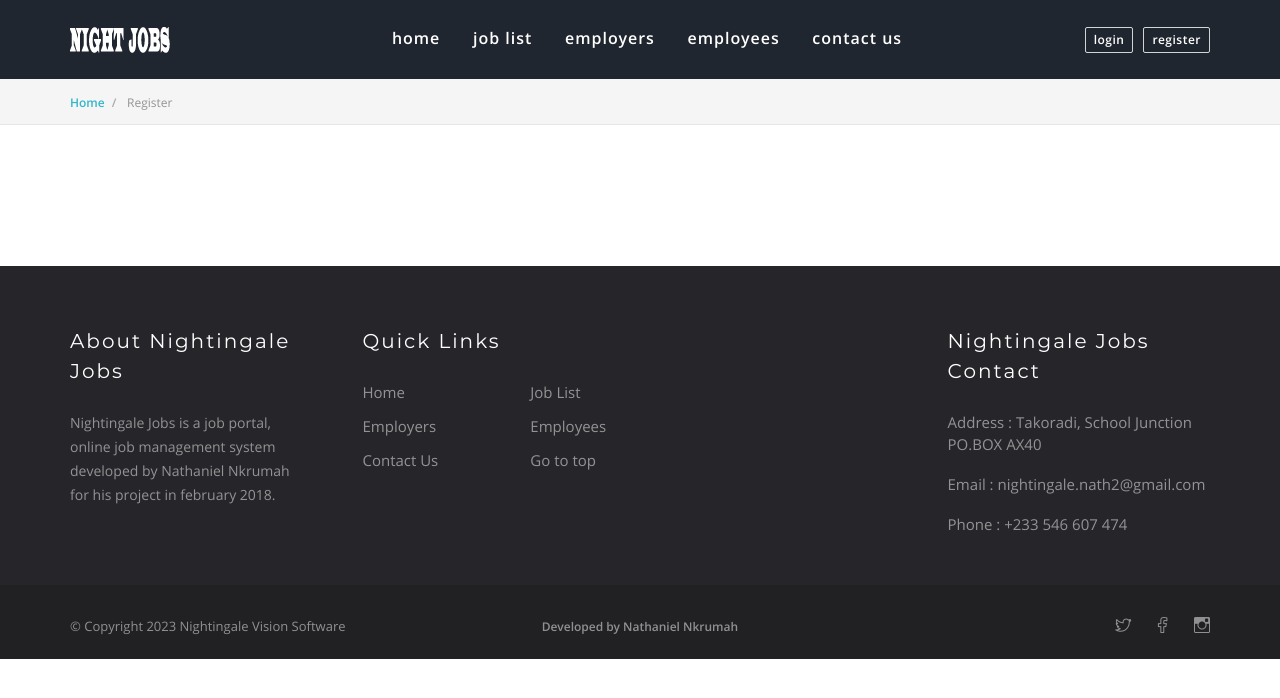
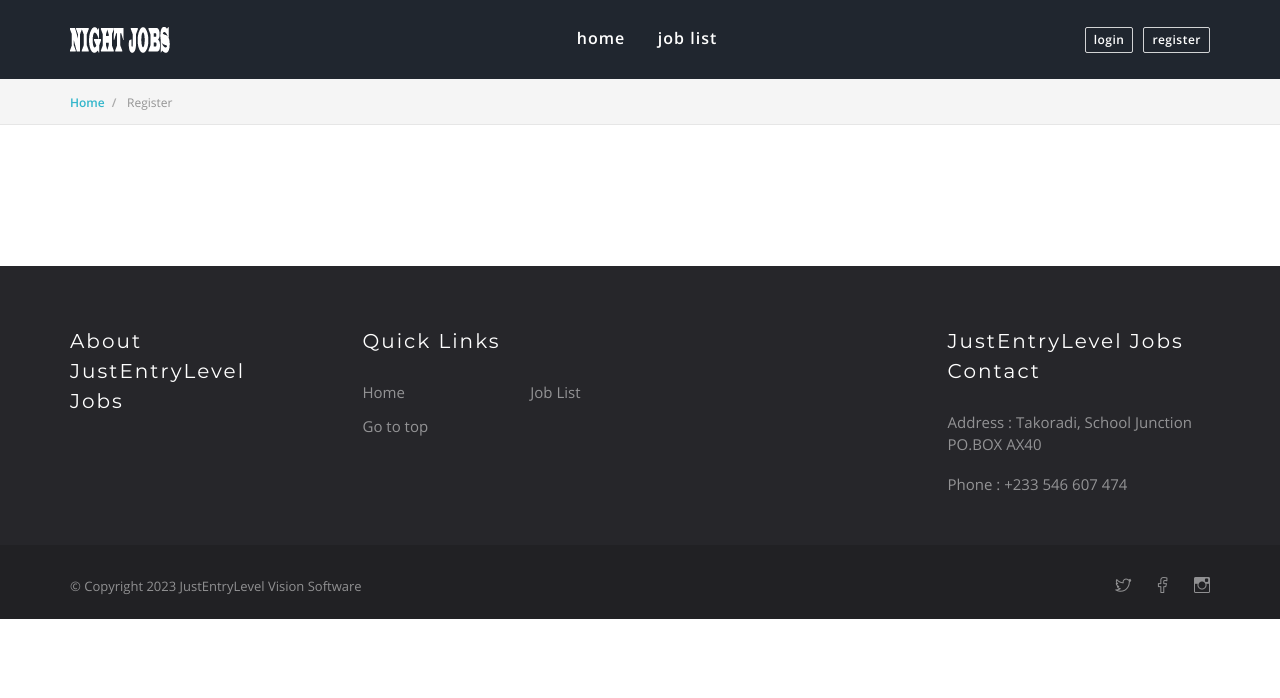
Before and after one commit to MurtazaU/System, a PHP site: page /phpmail/register.php in a window 1280 px wide. Shown: the top 698 px of the page. Run offline with PHP 8.4, Linux system fonts and the light colour scheme; some web fonts are replaced.

Commit message:
Updated Register File

```diff
--- a/register.php
+++ b/register.php
@@ -4,24 +4,14 @@
 include 'constants/settings.php';
 include 'constants/check-login.php';
 ?>
+
 <head>
 
 	<meta charset="utf-8">
 	<meta http-equiv="X-UA-Compatible" content="IE=edge">
 	<meta name="viewport" content="width=device-width, initial-scale=1">
 
-	<title>Nightingale Jobs - Register</title>
-	<meta name="description" content="Online Job Management / Job Portal" />
-	<meta name="keywords" content="job, work, resume, applicants, application, employee, employer, hire, hiring, human resource management, hr, online job management, company, worker, career, recruiting, recruitment" />
-	<meta name="author" content="BwireSoft">
-	<meta name="viewport" content="width=device-width, initial-scale=1, maximum-scale=1">
-	<meta property="og:image" content="http://<?php echo "$actual_link"; ?>/images/banner.jpg" />
-    <meta property="og:image:secure_url" content="https://<?php echo "$actual_link"; ?>/images/banner.jpg" />
-    <meta property="og:image:type" content="image/jpeg" />
-    <meta property="og:image:width" content="500" />
-    <meta property="og:image:height" content="300" />
-    <meta property="og:image:alt" content="Nightingale Jobs" />
-    <meta property="og:description" content="Online Job Management / Job Portal" />
+	<title>JustEntryLevel Jobs - Register</title>
 
 	<link rel="shortcut icon" href="images/ico/favicon.png">
 
@@ -79,25 +69,13 @@ include 'constants/check-login.php';
 
 							</li>
 
-							<li>
-								<a href="employers.php">Employers</a>
-							</li>
-
-							<li>
-								<a href="employees.php">Employees</a>
-							</li>
-
-							<li>
-								<a href="contact.php">Contact Us</a>
-							</li>
-
 						</ul>
 
 					</div>
 
 					<div class="nav-mini-wrapper">
 						<ul class="nav-mini sign-in">
-							<li><a  href="login.php">login</a></li>
+							<li><a href="login.php">login</a></li>
 							<li><a data-toggle="modal" href="#registerModal">register</a></li>
 						</ul>
 					</div>
@@ -118,10 +96,6 @@ include 'constants/check-login.php';
 				<div class="modal-body">
 
 					<div class="row gap-20">
-
-						<div class="col-sm-6 col-md-6">
-							<a href="register.php?p=Employer" class="btn btn-facebook btn-block mb-5-xs">Register as Employer</a>
-						</div>
 						<div class="col-sm-6 col-md-6">
 							<a href="register.php?p=Employee" class="btn btn-facebook btn-block mb-5-xs">Register as Employee</a>
 						</div>
@@ -177,17 +151,14 @@ include 'constants/check-login.php';
 										$position = $_GET['p'];
 										if ($position == "Employee") {
 											include 'constants/draw-employee.php';
-								}else{
-
+										} else {
 										}
 
 										if ($position == "Employer") {
 											include 'constants/draw-employer.php';
-								}else{
-
+										} else {
 										}
-								}else{
-
+									} else {
 									}
 
 									?>
@@ -219,8 +190,7 @@ include 'constants/check-login.php';
 									<div class="col-sm-6 col-md-4">
 
 										<div class="footer-about-us">
-											<h5 class="footer-title">About Nightingale Jobs</h5>
-											<p>Nightingale Jobs is a job portal, online job management system developed by Nathaniel Nkrumah for his project in february 2018.</p>
+											<h5 class="footer-title">About JustEntryLevel Jobs</h5>
 
 										</div>
 
@@ -231,9 +201,6 @@ include 'constants/check-login.php';
 										<ul class="footer-menu clearfix">
 											<li><a href="./">Home</a></li>
 											<li><a href="job-list.php">Job List</a></li>
-											<li><a href="employers.php">Employers</a></li>
-											<li><a href="employees.php">Employees</a></li>
-											<li><a href="contact.php">Contact Us</a></li>
 											<li><a href="#">Go to top</a></li>
 
 										</ul>
@@ -246,10 +213,9 @@ include 'constants/check-login.php';
 
 							<div class="col-sm-12 col-md-3 mt-30-sm">
 
-								<h5 class="footer-title">Nightingale Jobs Contact</h5>
+								<h5 class="footer-title">JustEntryLevel Jobs Contact</h5>
 
 								<p>Address : Takoradi, School Junction PO.BOX AX40</p>
-								<p>Email : <a href="mailto:nightingale.nath2@gmail.com">nightingale.nath2@gmail.com</a></p>
 								<p>Phone : <a href="tel:+233546607474">+233 546 607 474</a></p>
 
 
@@ -270,15 +236,12 @@ include 'constants/check-login.php';
 
 							<div class="col-sm-4 col-md-4">
 
-								<p class="copy-right">&#169; Copyright <?php echo date('Y'); ?> Nightingale Vision Software</p>
+								<p class="copy-right">&#169; Copyright <?php echo date('Y'); ?> JustEntryLevel Vision Software</p>
 
 							</div>
 
 							<div class="col-sm-4 col-md-4">
 
-								<ul class="bottom-footer-menu">
-									<li><a >Developed by Nathaniel Nkrumah</a></li>
-								</ul>
 
 							</div>
 
@@ -303,34 +266,29 @@ include 'constants/check-login.php';
 
 	</div>
 	<script type="text/javascript">
-function val(){
-if(frm.password.value == "")
-{
+		function val() {
+			if (frm.password.value == "") {
 				alert("Enter the Password.");
 				frm.password.focus();
 				return false;
 			}
-if((frm.password.value).length < 8)
-{
+			if ((frm.password.value).length < 8) {
 				alert("Password should be minimum 8 characters.");
 				frm.password.focus();
 				return false;
 			}
 
-if((frm.password.value).length > 20)
-{
+			if ((frm.password.value).length > 20) {
 				alert("Password should be maximum 20 characters.");
 				frm.password.focus();
 				return false;
 			}
 
-if(frm.confirmpassword.value == "")
-{
+			if (frm.confirmpassword.value == "") {
 				alert("Enter the Confirmation Password.");
 				return false;
 			}
-if(frm.confirmpassword.value != frm.password.value)
-{
+			if (frm.confirmpassword.value != frm.password.value) {
 				alert("Password confirmation does not match.");
 				return false;
 			}
```
Lines whose indentation alone changed are shown as unchanged.
